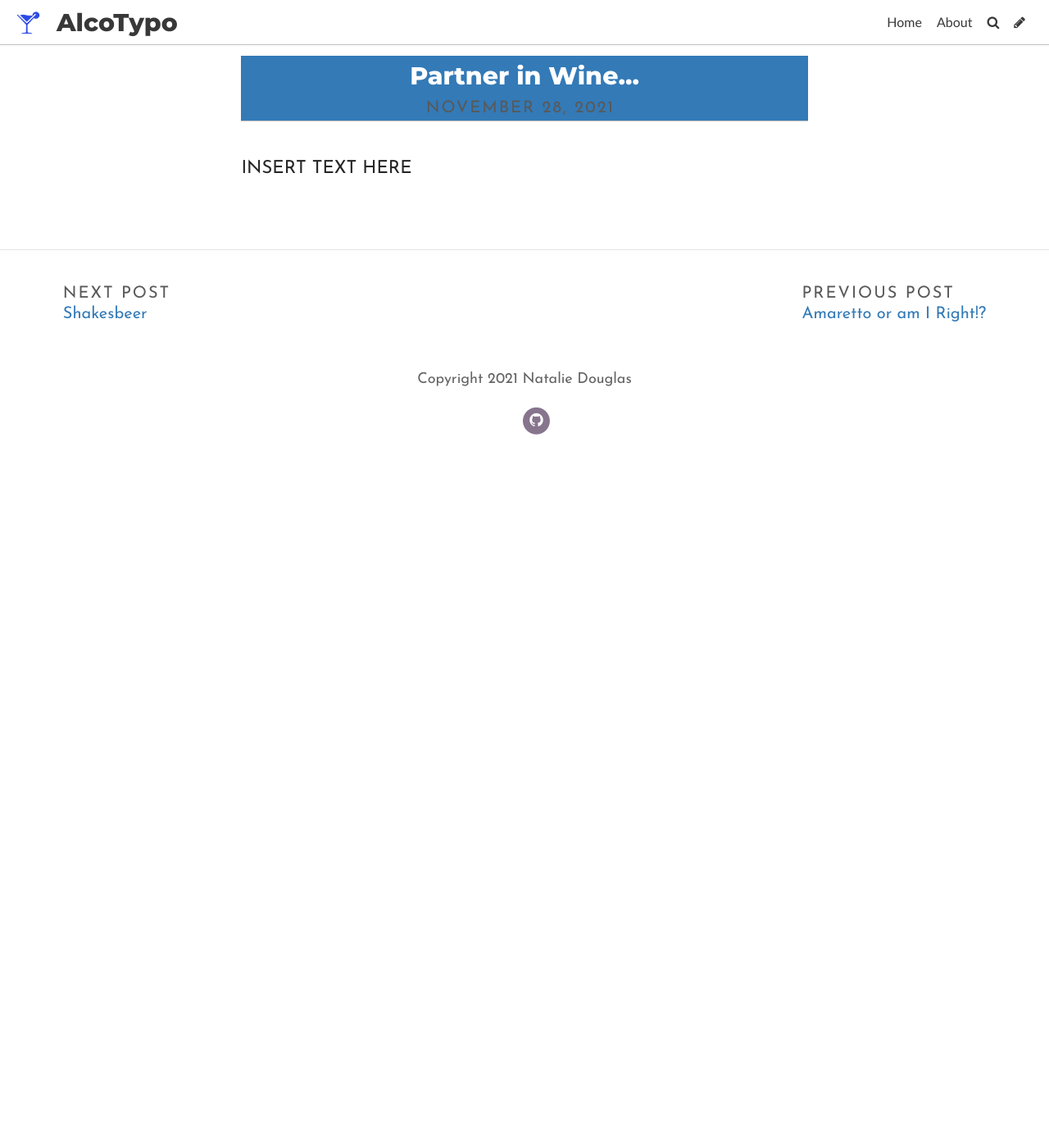
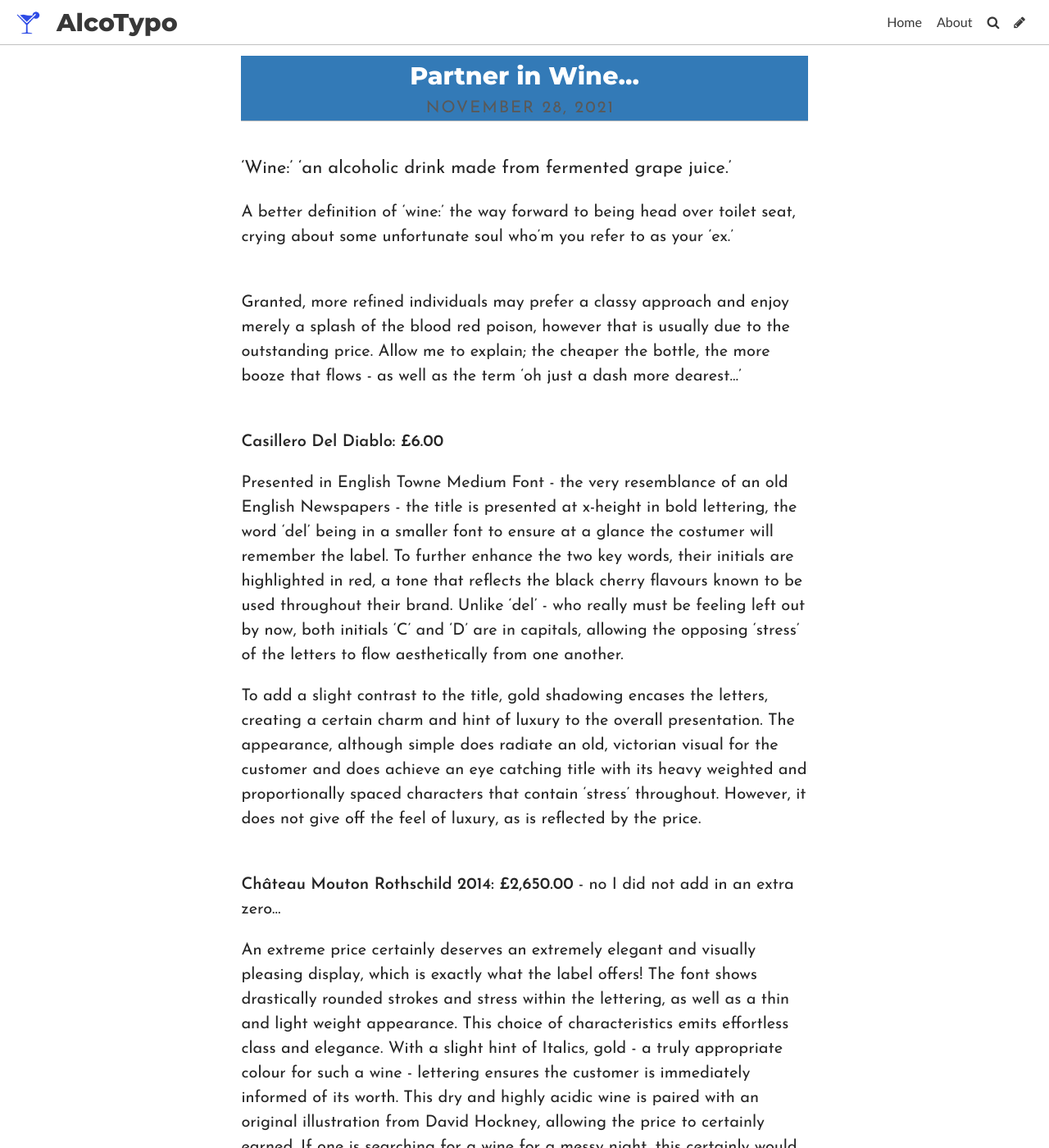
Before and after one commit to natalied0uglas/NatalieDouglas, a Jekyll site: the page built from _posts/2021-11-28-partner-in-wine.md, in a window 1280 px wide and 1400 px high. Shown: the whole window at 82% size. Built offline with Jekyll 4.4.1, drawn with Linux system fonts in a browser that asks for light colours; some web fonts are replaced; some of the changed text lies outside the part shown.

Commit message:
Update Post “2021-11-28-partner-in-wine”

```diff
--- a/_posts/2021-11-28-partner-in-wine.md
+++ b/_posts/2021-11-28-partner-in-wine.md
@@ -5,4 +5,21 @@
 title_color: "#ffffff"
 comments: false
 ---
-INSERT TEXT HERE
+‘Wine:’ ‘an alcoholic drink made from fermented grape juice.’
+
+A better definition of ‘wine:’ the way forward to being head over toilet seat, crying about some unfortunate soul who’m you refer to as your ‘ex.’
+
+\
+Granted, more refined individuals may prefer a classy approach and enjoy merely a splash of the blood red poison, however that is usually due to the outstanding price. Allow me to explain; the cheaper the bottle, the more booze that flows - as well as the term ‘oh just a dash more dearest…’
+
+\
+**Casillero Del Diablo: £6.00**
+
+Presented in English Towne Medium Font - the very resemblance of an old English Newspapers - the title is presented at x-height in bold lettering, the word ‘del’ being in a smaller font to ensure at a glance the costumer will remember the label. To further enhance the two key words, their initials are highlighted in red, a tone that reflects the black cherry flavours known to be used throughout their brand. Unlike ‘del’ - who really must be feeling left out by now, both initials ‘C’ and ‘D’ are in capitals, allowing the opposing ‘stress’ of the letters to flow aesthetically from one another.
+
+To add a slight contrast to the title, gold shadowing encases the letters, creating a certain charm and hint of luxury to the overall presentation. The appearance, although simple does radiate an old, victorian visual for the customer and does achieve an eye catching title with its heavy weighted and proportionally spaced characters that contain ‘stress’ throughout. However, it does not give off the feel of luxury, as is reflected by the price.
+
+\
+**Château Mouton Rothschild 2014: £2,650.00** - no I did not add in an extra zero...
+
+An extreme price certainly deserves an extremely elegant and visually pleasing display, which is exactly what the label offers! The font shows drastically rounded strokes and stress within the lettering, as well as a thin and light weight appearance. This choice of characteristics emits effortless class and elegance. With a slight hint of Italics, gold - a truly appropriate colour for such a wine - lettering ensures the customer is immediately informed of its worth. This dry and highly acidic wine is paired with an original illustration from David Hockney, allowing the price to certainly earned. If one is searching for a wine for a messy night, this certainly would not be one to waste!
```
